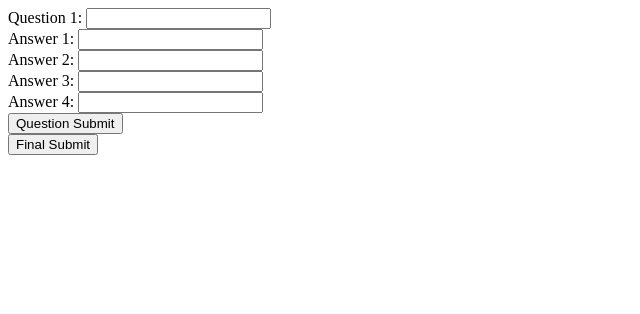
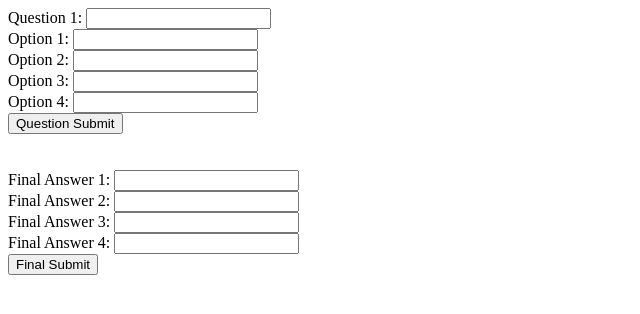
Before and after one commit to m193480/MidsFeed, a PHP site: page /QuizForm.php in a window 1280 px wide. Shown: the top 314 px of the page, without its empty margins (0-640 px from the left). Run offline with PHP 8.4, Linux system fonts and the light colour scheme.

Commit message:
Add files via upload
Final answers and options

```diff
--- a/QuizForm.php
+++ b/QuizForm.php
@@ -20,16 +20,23 @@
     echo "Question $i: <input type='text' name = 'questions[{$_SESSION['i']}]['question']' maxlength ='140' /><br />";
     for($j=0;$j<4;$j++) {
       $n = $j + 1;
-      echo "Answer $n: <input type='text' name = 'questions[{$_SESSION['i']}]['options']' maxlength ='50' /><br />";
+      echo "Option $n: <input type='text' name = 'questions[{$_SESSION['i']}]['options']' maxlength ='50' /><br />";
     }
 
       echo "<input type='submit' value='Question Submit' /><br />";
     }
 
      ?>
+     <br />
+     <br />
   </form>
-  <form method ="POST" action="Quiz.php">
-  <?php echo "<input type='submit' value='Final Submit' />"; ?>
+  <form method ="POST" action="quiz.php">
+  <?php
+  for($j=0;$j<4;$j++) {
+    $n = $j + 1;
+    echo "Final Answer $n: <input type='text' name = 'answers[]' maxlength ='50' /><br />";
+  }
+  echo "<input type='submit' value='Final Submit' />"; ?>
   </form>
 
   </body>
```
